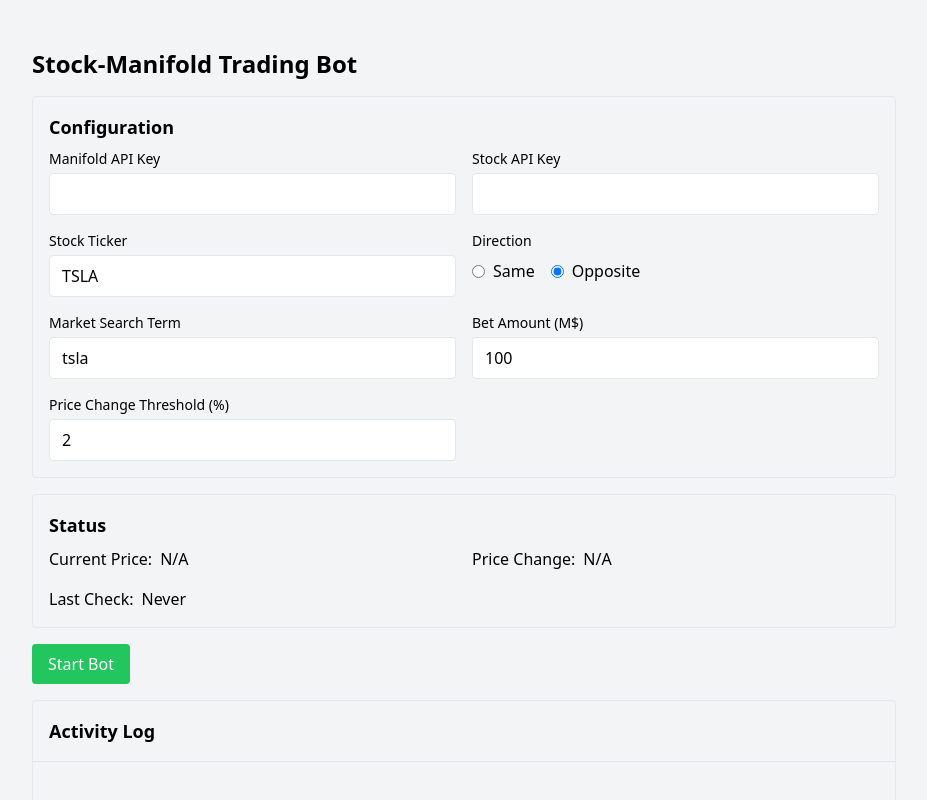
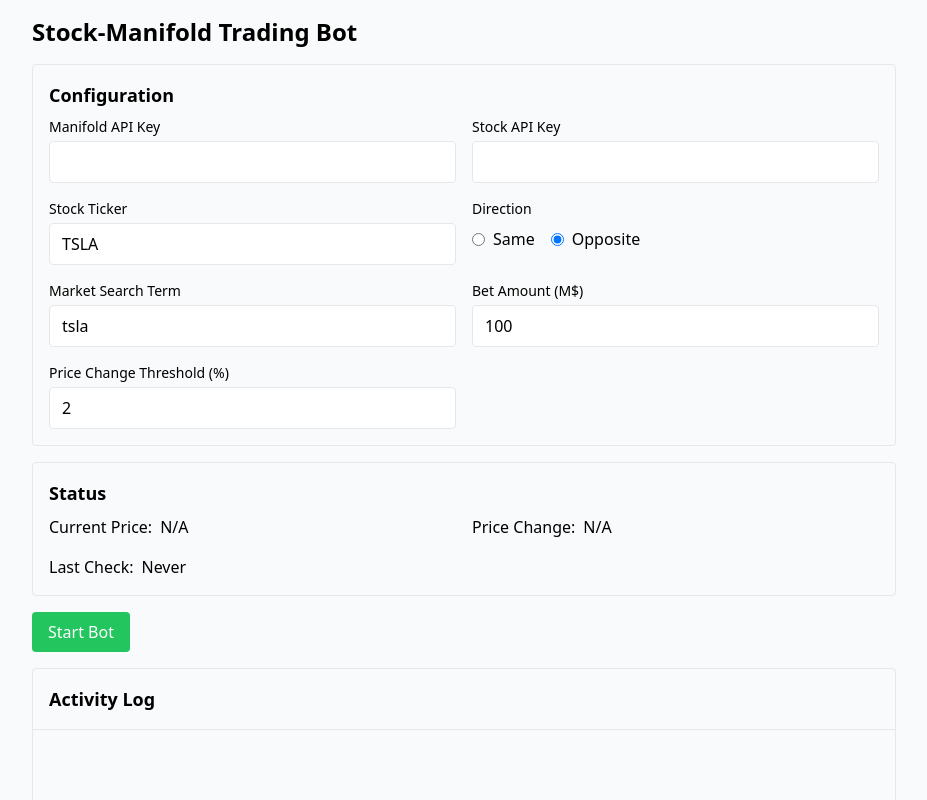
Before and after one commit to MaxGhenis/manifold-stock-bot, a React (Vite) app: page / in a window 1280 px wide. Shown: the top 800 px of the page, without its empty margins (176-1103 px from the left). Built offline with nearby package versions, Linux system fonts and the light colour scheme; the HTML template or start-up script is replaced by a standard one.

Commit message:
fixes for gh pages

```diff
--- a/index.html
+++ b/index.html
@@ -2,11 +2,12 @@
 <html lang="en">
   <head>
     <meta charset="UTF-8" />
+    <link rel="icon" type="image/svg+xml" href="/manifold-stock-bot/vite.svg" />
     <meta name="viewport" content="width=device-width, initial-scale=1.0" />
     <title>Manifold Stock Bot</title>
   </head>
   <body>
     <div id="root"></div>
-    <script type="module" src="/src/main.jsx"></script>
+    <script type="module" src="/manifold-stock-bot/src/main.jsx"></script>
   </body>
 </html>
--- a/src/App.jsx
+++ b/src/App.jsx
@@ -3,7 +3,7 @@ import TradingBot from "./components/TradingBot";
 
 function App() {
   return (
-    <div className="min-h-screen bg-gray-100 py-8">
+    <div className="min-h-screen bg-gray-50">
       <TradingBot />
     </div>
   );
--- a/vite.config.js
+++ b/vite.config.js
@@ -1,8 +1,7 @@
-import { defineConfig } from 'vite';
-import react from '@vitejs/plugin-react';
-import path from 'path';
+import { defineConfig } from 'vite'
+import react from '@vitejs/plugin-react'
+import path from 'path'
 
-// https://vitejs.dev/config/
 export default defineConfig({
   plugins: [react()],
   base: '/manifold-stock-bot/',
@@ -11,4 +10,8 @@ export default defineConfig({
       '@': path.resolve(__dirname, './src'),
     },
   },
-});
+  build: {
+    outDir: 'dist',
+    assetsDir: 'assets',
+  },
+})
```
Also changed, not shown: public/vite.svg (added).
